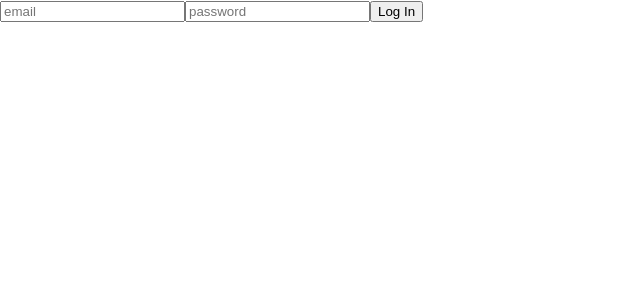
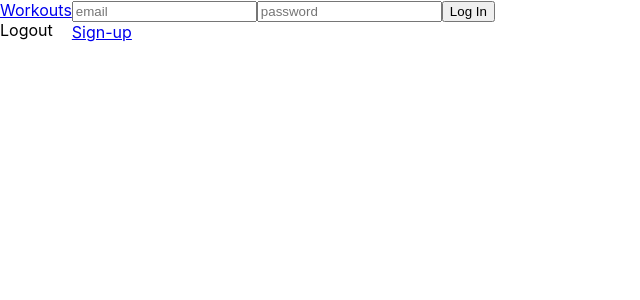
Before and after one commit to thompsonplyler/workout-tracker, a React (Create React App) app: page /login in a window 1280 px wide. Shown: the top 300 px of the page, without its empty margins (0-640 px from the left). Built offline with nearby package versions, Linux system fonts and the light colour scheme.

Commit message:
Able to add users with user sessions now.

```diff
--- a/src/App.js
+++ b/src/App.js
@@ -10,6 +10,7 @@ import WorkoutPage from './containers/WorkoutPage'
 import MainWorkoutList from './containers/MainWorkoutList';
 import Login from './components/Login'
 import Signup from './components/Signup'
+import Nav from './components/Nav'
 
 class App extends Component {
   state={
@@ -40,7 +41,7 @@ class App extends Component {
     if(localStorage.getItem("token")){
       let token = localStorage.getItem("token")
       console.log(token)
-      fetch("http://localhost:3001/api/v1/buttcrack",{
+      fetch("http://localhost:3001/api/v1/current",{
         headers:{
           "content-type": "application/json",
           Accepts: "application/json",
@@ -84,18 +85,17 @@ class App extends Component {
         })
     }).then(r=>r.json())
     .then(data=>{
-      console.log("Hello, I'm data!")
+      console.log("Hello, I'm data!", data)
       localStorage.setItem("token",data.jwt);
       this.setState({
         user:data.user,
         workout: data.user.user_sessions
       })
     }
-    )
+    ).then(this.props.history.push("/workouts"))
 }
 
 authUser = (e,userObj) => {
-  let name = userObj.name
   let password = userObj.password
   let email = userObj.email
   e.preventDefault();
@@ -131,7 +131,7 @@ authUser = (e,userObj) => {
     return(
 
       <div id="App">
-
+      <Route render={routerProps=><Nav {...routerProps}/>} />
       <Route exact path="/workouts" render={routerProps=> <MainWorkoutList clickHandler={this.showWorkout} {...routerProps} workout={this.state.workout}/>} />
 
       <Route path="/workouts/:workoutID" render={routerProps=>
--- a/src/components/Login.jsx
+++ b/src/components/Login.jsx
@@ -1,4 +1,5 @@
 import React, { Component } from 'react';
+import { Link } from 'react-router-dom';
 
 class Login extends Component {
     state = {
@@ -23,6 +24,7 @@ class Login extends Component {
 
       render() {
         return (
+          <div>
           <form onSubmit={(e)=>this.submitHandler(e)}>
             <input
               type="text"
@@ -40,6 +42,9 @@ class Login extends Component {
             />
             <button>Log In</button>
           </form>
+          <Link to="/signup">Sign-up</Link>
+          </div>
+
         );
       }
 }
--- /dev/null
+++ b/src/components/Nav.jsx
@@ -0,0 +1,28 @@
+import React, { Component } from 'react';
+import { Link } from 'react-router-dom';
+import {withRouter} from 'react-router'
+
+class Nav extends Component {
+
+    logout(history){
+        localStorage.clear()
+         // .history.push("/login")
+        this.props.history.push("/login")
+    }
+
+      render() {
+        console.log(this.props)
+        return (
+
+            <div>
+                <Link to="/workouts">Workouts</Link>
+                <div onClick={()=>this.logout()}> Logout</div>
+                <br />
+                <br />
+                <br />
+            </div>
+        )
+      }
+}
+
+export default withRouter(Nav)
--- a/src/components/Signup.jsx
+++ b/src/components/Signup.jsx
@@ -1,4 +1,5 @@
 import React, { Component } from 'react';
+import { Link } from 'react-router-dom';
 
 class Signup extends Component {
     state = {
@@ -25,6 +26,7 @@ class Signup extends Component {
 
       render() {
         return (
+          <div>
             <form onSubmit={(e)=>this.props.submitHandler (e,this.state)}>
               <input
                 type="text"
@@ -49,7 +51,8 @@ class Signup extends Component {
               />
               <button>Sign Up</button>
             </form>
-
+            <Link to="/login">Login</Link>
+          </div>
 
         );
       }
```
Lines whose indentation alone changed are shown as unchanged.
